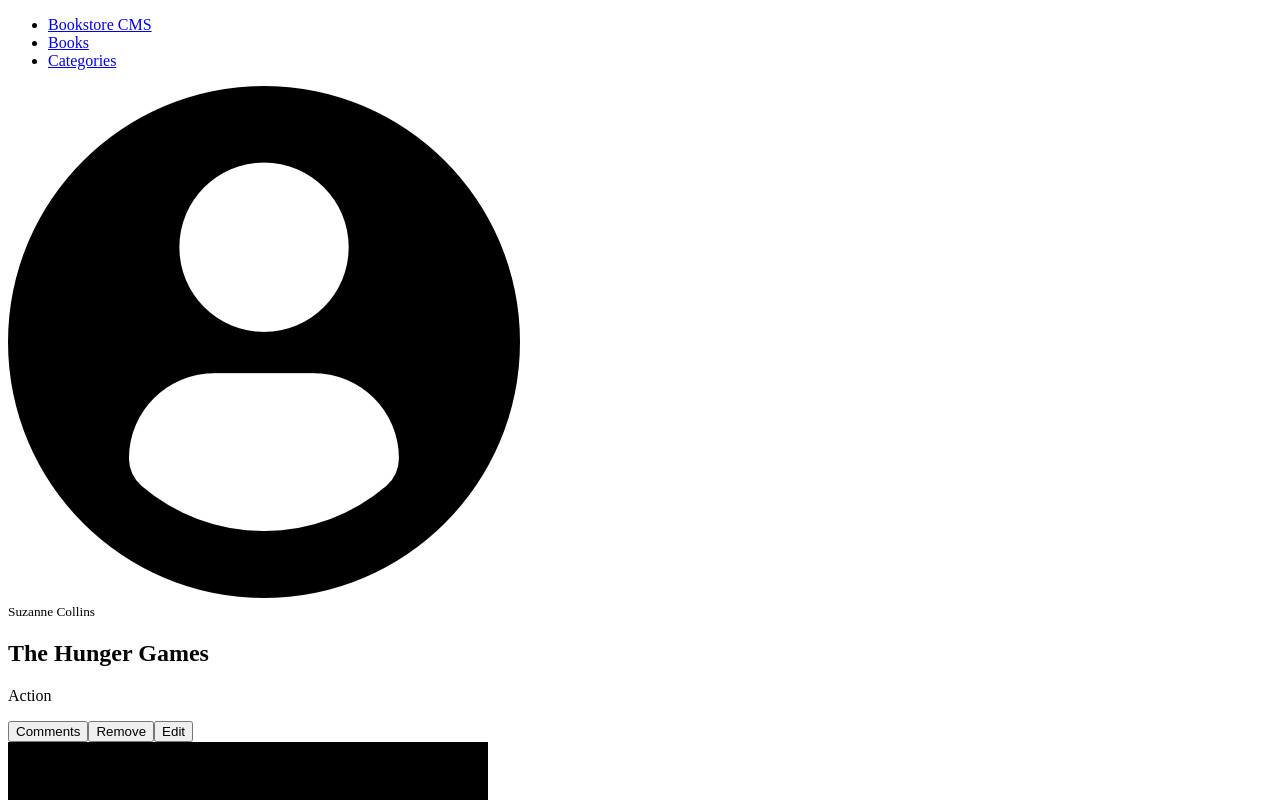
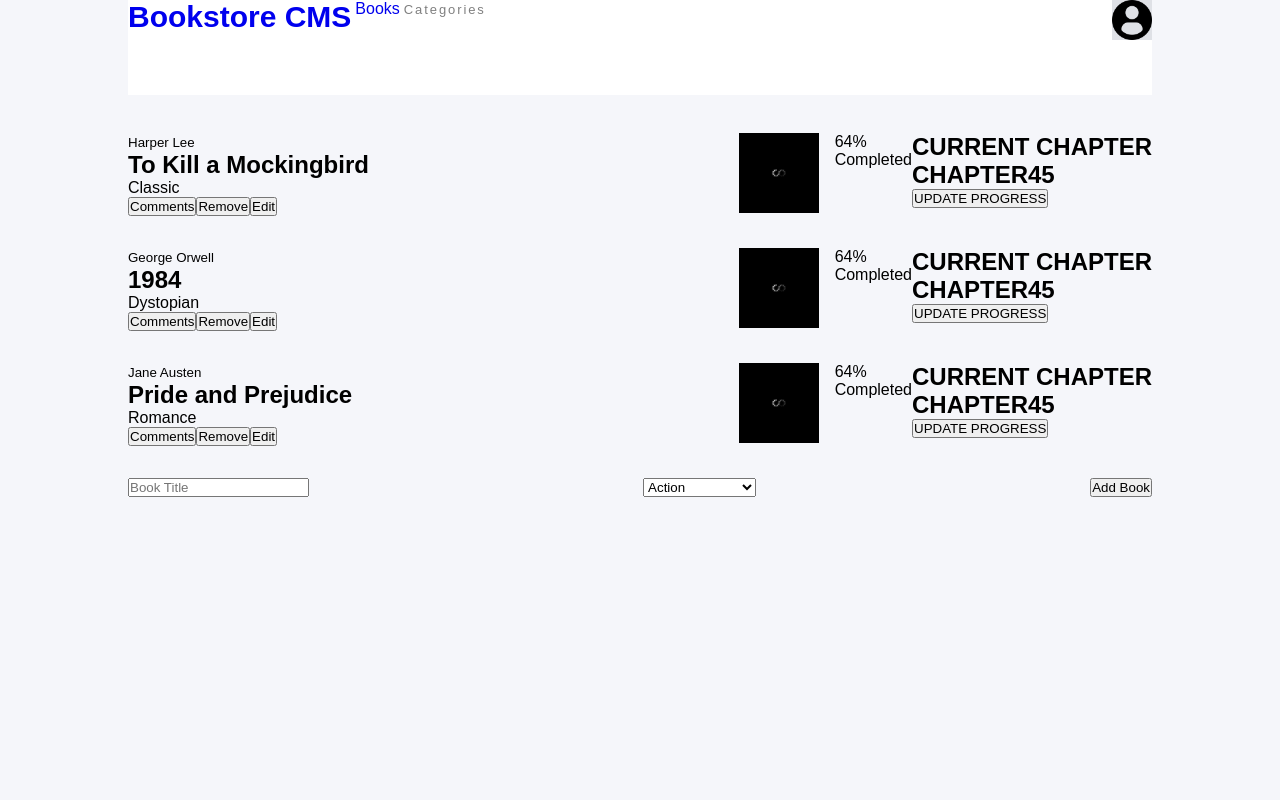
Before and after one commit to Rafiduzzaman/Bookstore, a React (Create React App) app: page / in a window 1280 px wide. Shown: the top 800 px of the page. Built offline with nearby package versions, Linux system fonts and the light colour scheme.

Commit message:
fix linters

```diff
--- a/src/components/BookList.js
+++ b/src/components/BookList.js
@@ -5,23 +5,24 @@
   const books = [
     {
       id: 1,
-      title: 'The Hunger Games',
-      author: 'Suzanne Collins',
-      category: 'Action',
+      title: 'To Kill a Mockingbird',
+      author: 'Harper Lee',
+      category: 'Classic',
     },
     {
       id: 2,
-      title: 'Dune',
-      author: 'Frank Herbert',
-      category: 'Sci-Fi',
+      title: '1984',
+      author: 'George Orwell',
+      category: 'Dystopian',
     },
     {
       id: 3,
-      title: 'The Lord of the Rings',
-      author: 'J.R.R. Tolkien',
-      category: 'History',
+      title: 'Pride and Prejudice',
+      author: 'Jane Austen',
+      category: 'Romance',
     },
   ];
+
   return (
     <div>
       {
--- a/src/index.css
+++ b/src/index.css
@@ -0,0 +1,106 @@
+* {
+    box-sizing: border-box;
+    margin: 0;
+    padding: 0;
+  }
+
+  body {
+    background-color: #f5f6fa;
+    font-family: 'Montserrat', sans-serif;
+  }
+
+  li {
+    list-style: none;
+  }
+
+  a {
+    text-decoration: none;
+  }
+
+  .pageWrapper {
+    margin: auto;
+    width: 80vw;
+  }
+
+  .panel-bg {
+    width: 100%;
+    height: 5.938rem;
+    margin: 0 0 2.375rem;
+    background-color: white;
+  }
+
+  .navbar {
+    display: flex;
+    flex-direction: row;
+    justify-content: space-between;
+    position: relative;
+  }
+
+  .navItems {
+    display: flex;
+    flex-direction: row;
+    justify-content: space-between;
+    gap: 4px;
+  }
+
+  .bookstore-CMS {
+    height: 2.313rem;
+    font-size: 1.875rem;
+    font-weight: bold;
+    font-stretch: normal;
+    font-style: normal;
+    line-height: normal;
+    letter-spacing: normal;
+
+    /* color: var(--azure); */
+  }
+
+  .categories {
+    width: 6.563rem;
+    height: 1rem;
+    opacity: 0.5;
+    font-size: 0.813rem;
+    font-weight: normal;
+    font-stretch: normal;
+    font-style: normal;
+    line-height: normal;
+    letter-spacing: 1.9px;
+    color: black;
+  }
+
+  .avatar {
+    max-width: 2.5rem;
+    height: auto;
+    background-color: #dfe1e6;
+  }
+
+  .bookDetails {
+    margin: 2rem 0 2rem 0;
+    display: flex;
+    flex-direction: row;
+    justify-content: space-between;
+  }
+
+  .secondCol {
+    display: flex;
+    flex-direction: row;
+    justify-content: space-between;
+    gap: 1rem;
+  }
+
+  .progressBarAndUpdateButton {
+    display: flex;
+    flex-direction: row;
+    justify-content: space-between;
+  }
+
+  .progressImg {
+    max-width: 5rem;
+    max-height: 5rem;
+  }
+
+  .bookForm {
+    display: flex;
+    flex-direction: row;
+    justify-content: space-between;
+  }
```
